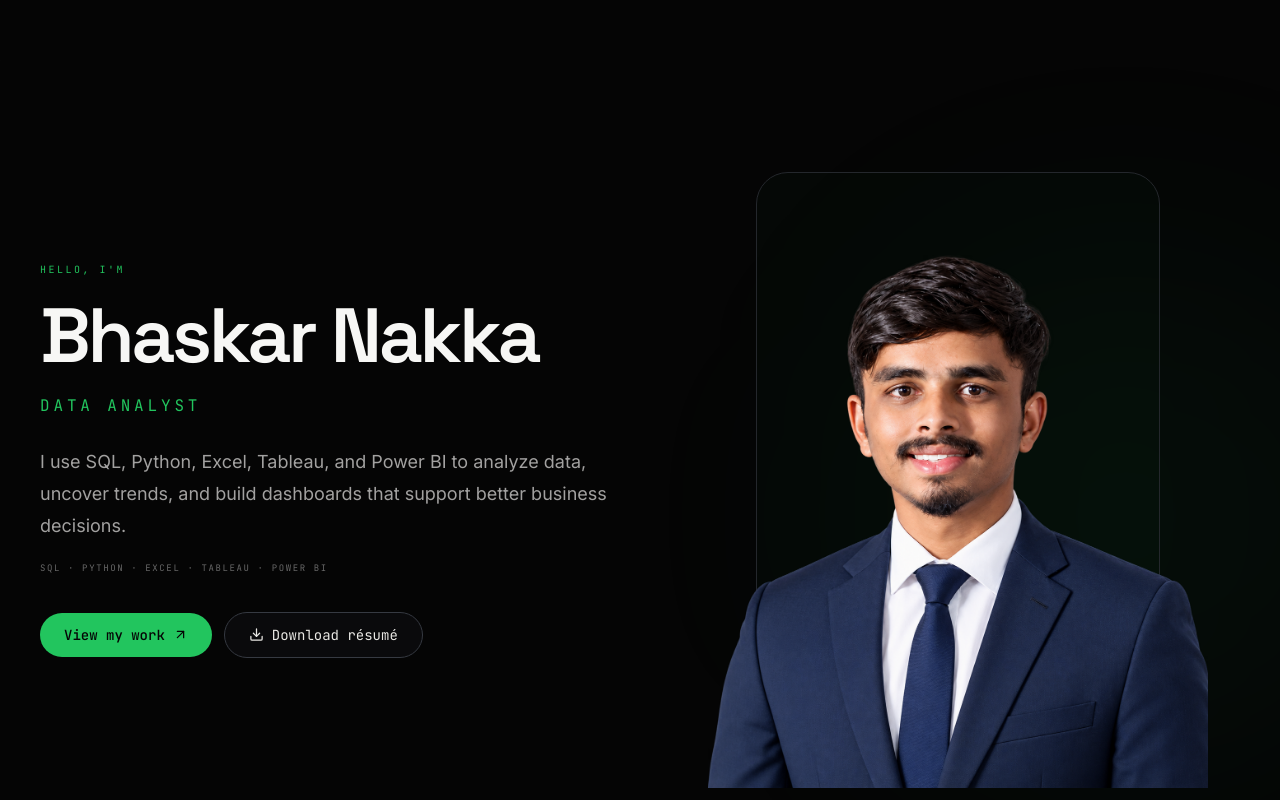
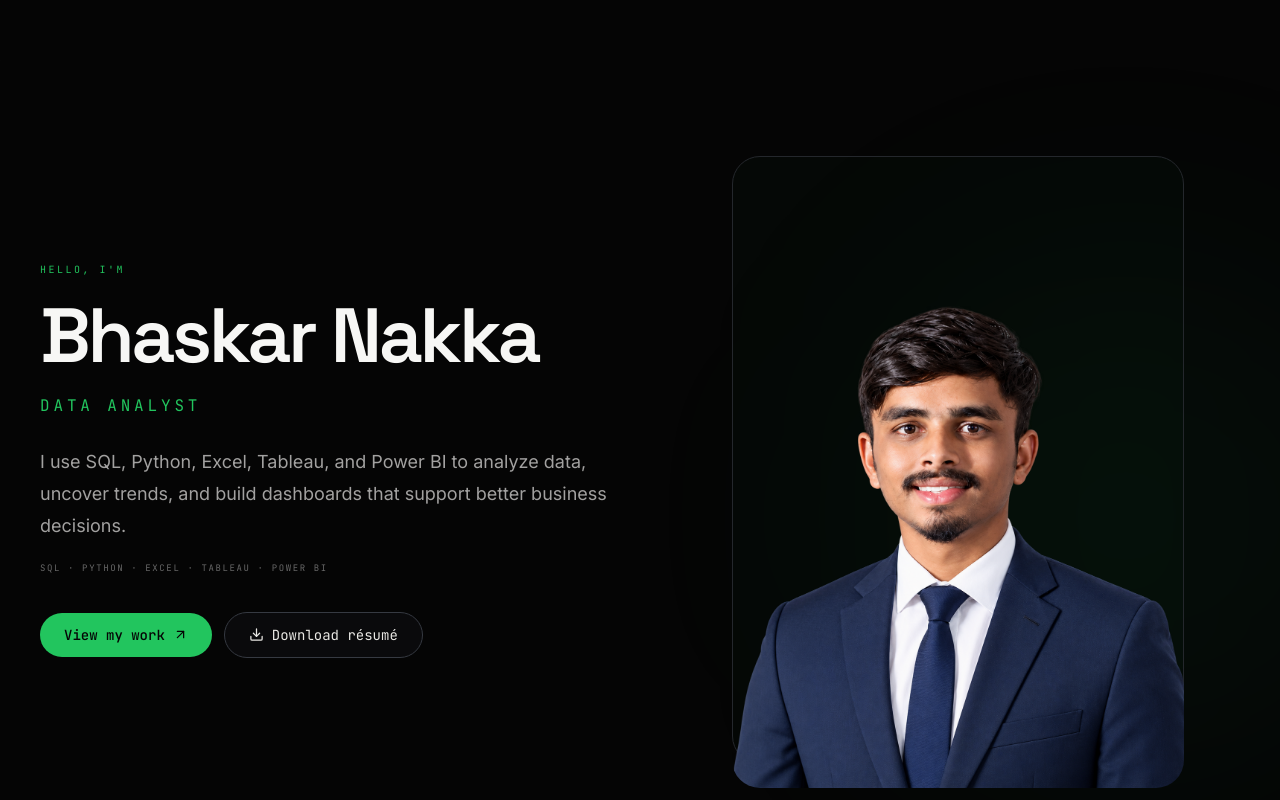
Before and after one commit to bhaskar-nb/portfolio, a Next.js app: page / in a window 1280 px wide. Shown: the part 740-1540 px from the top of the page. Built offline with nearby package versions, Linux system fonts and the light colour scheme.

Commit message:
Fit hero portrait cleanly inside image frame

```diff
--- a/components/Hero.tsx
+++ b/components/Hero.tsx
@@ -57,18 +57,20 @@ export default function Hero() {
           whileInView={{ opacity: 1, x: 0 }}
           viewport={{ once: true, margin: "-80px" }}
           transition={{ duration: 0.7, delay: 0.1 }}
-          className="relative mx-auto h-[68svh] w-full max-w-[500px] sm:h-[74svh] lg:h-[82svh] lg:max-h-[700px] lg:min-h-[560px]"
+          className="relative mx-auto h-[68svh] w-full max-w-[500px] overflow-hidden rounded-[2rem] sm:h-[74svh] lg:h-[82svh] lg:max-h-[700px] lg:min-h-[560px]"
         >
-          <div className="absolute inset-x-12 bottom-0 top-10 rounded-[2rem] border border-gold/8 bg-gold/[0.012]" />
-          <div className="absolute bottom-0 left-1/2 h-80 w-80 -translate-x-1/2 rounded-full bg-gold/7 blur-[100px]" />
+          <div className="absolute inset-6 rounded-[1.75rem] border border-gold/8 bg-gold/[0.01]" />
+          <div className="absolute inset-x-6 bottom-0 top-6 overflow-hidden rounded-[1.75rem]">
             <Image
               src="/DP image.png"
               alt={`${profile.name} — Data Analyst`}
               fill
               sizes="(max-width: 1024px) 90vw, 500px"
-            className="relative z-10 object-contain object-bottom"
+              className="object-contain object-bottom"
               priority
             />
+          </div>
+          <div className="pointer-events-none absolute bottom-0 left-1/2 h-72 w-72 -translate-x-1/2 rounded-full bg-gold/7 blur-[100px]" />
         </motion.div>
       </div>
     </section>
```
Lines whose indentation alone changed are shown as unchanged.
